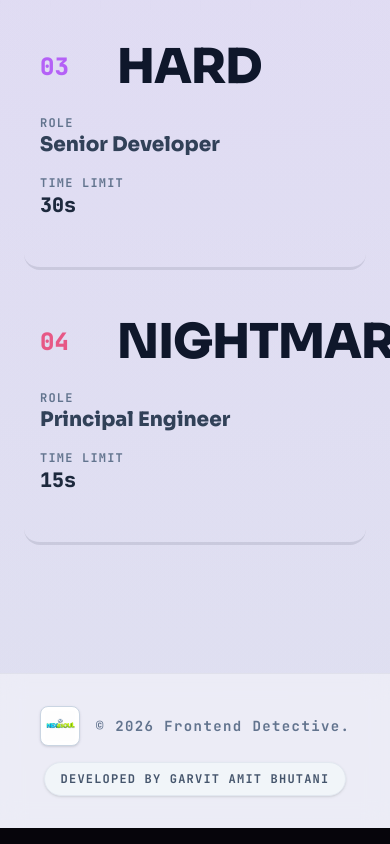
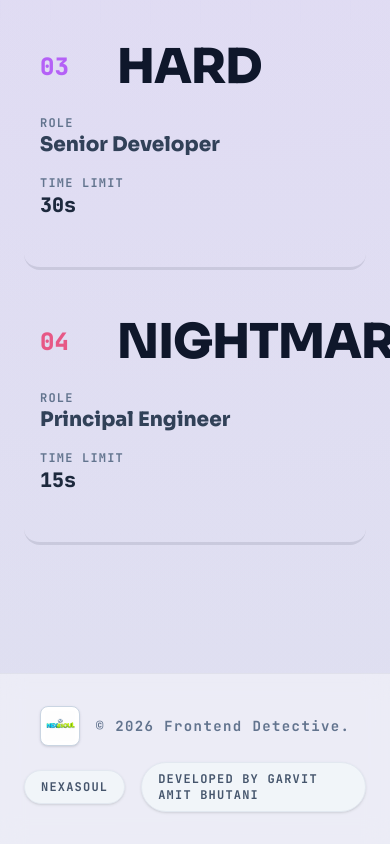
Before and after one commit to MdAnasAnsari/Frontend-Detective, a React (Vite) app: page / in a window 390 px wide. Shown: the part 6819-7663 px from the top of the page. Built offline with nearby package versions, Linux system fonts and the light colour scheme.

Commit message:
adding nexasoul link in footer

```diff
--- a/src/App.tsx
+++ b/src/App.tsx
@@ -720,8 +720,13 @@ function StartScreen({ onStart }: { onStart: (diff: any) => void }) {
             </div>
           </div>
 
-          <div className="flex space-x-6 text-slate-600 font-mono text-xs uppercase tracking-widest font-bold bg-slate-100 px-4 py-2 rounded-full shadow-sm border border-slate-200">
-            <span>Developed by Garvit Amit Bhutani</span>
+          <div className="flex items-center space-x-4">
+            <a href="https://linktr.ee/nexasoul_cu" target="_blank" rel="noopener noreferrer" className="text-slate-600 hover:text-indigo-600 font-mono text-xs uppercase tracking-widest font-bold bg-slate-100 px-4 py-2 rounded-full shadow-sm border border-slate-200 transition-colors">
+              Nexasoul
+            </a>
+            <div className="text-slate-600 font-mono text-xs uppercase tracking-widest font-bold bg-slate-100 px-4 py-2 rounded-full shadow-sm border border-slate-200">
+              Developed by Garvit Amit Bhutani
+            </div>
           </div>
         </div>
       </footer>
@@ -868,8 +873,13 @@ export default function App() {
                 </span>
               </div>
 
-              <div className="text-[#10b981] text-[10px] md:text-xs tracking-widest uppercase font-bold px-3 py-1.5 bg-[#10b981]/10 border border-[#10b981]/30 shadow-[0_0_10px_rgba(16,185,129,0.2)]">
-                Developed by Garvit Amit Bhutani
+              <div className="flex items-center space-x-4">
+                <a href="https://linktr.ee/nexasoul_cu" target="_blank" rel="noopener noreferrer" className="text-[#6366f1] hover:text-white text-[10px] md:text-xs tracking-widest uppercase font-bold px-3 py-1.5 bg-[#6366f1]/10 border border-[#6366f1]/30 transition-colors shadow-[0_0_10px_rgba(99,102,241,0.2)]">
+                  Nexasoul
+                </a>
+                <div className="text-[#10b981] text-[10px] md:text-xs tracking-widest uppercase font-bold px-3 py-1.5 bg-[#10b981]/10 border border-[#10b981]/30 shadow-[0_0_10px_rgba(16,185,129,0.2)]">
+                  Developed by Garvit Amit Bhutani
+                </div>
               </div>
             </div>
 
```
